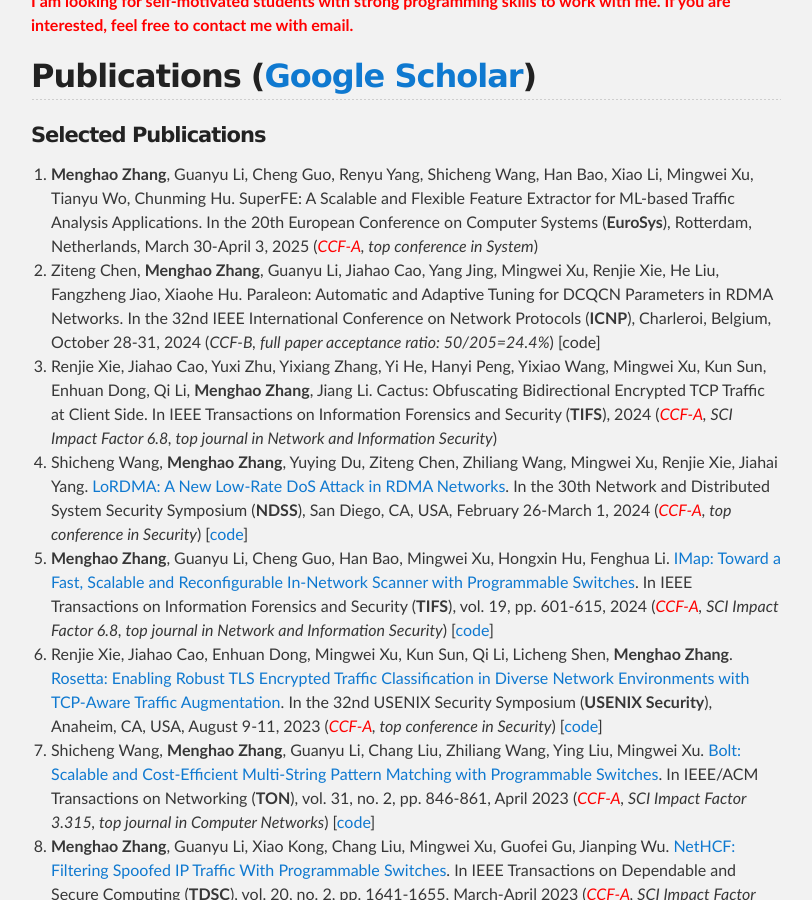
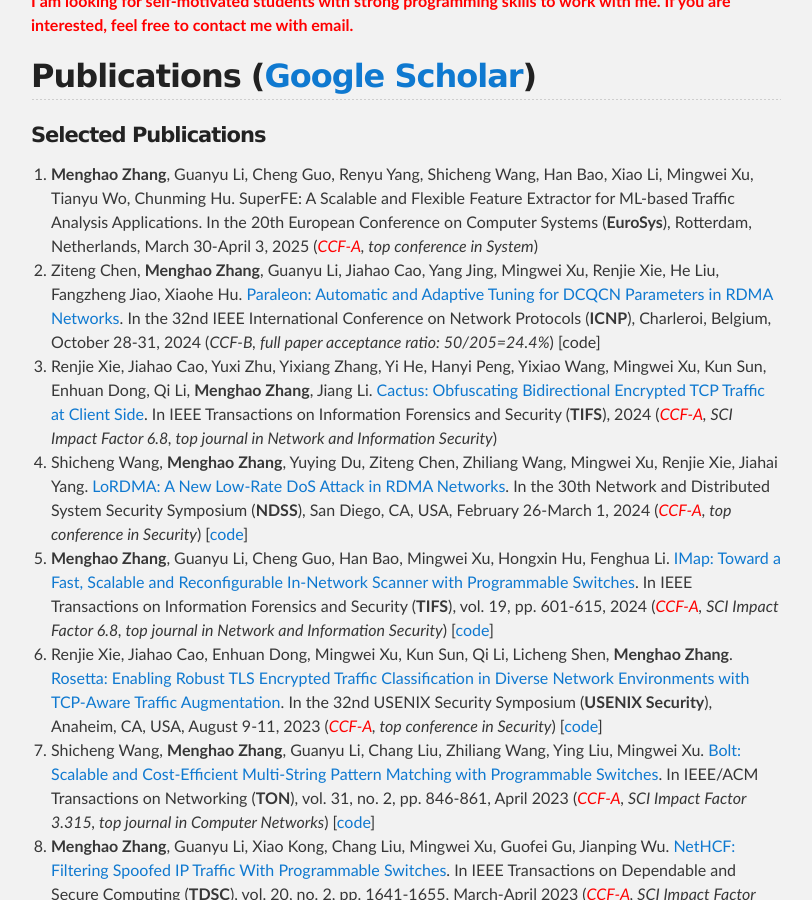
Before and after one commit to zhangmenghao/zhangmenghao.github.io, a Jekyll site: the page built from index.md, in a window 1280 px wide and 900 px high, scrolled down 989 px. Shown: the whole window, without its empty margins (234-1046 px from the left). Built offline with Jekyll 4.4.1, drawn with Linux system fonts in a browser that asks for light colours; some of the changed lines change nothing that is shown; some of the changed text lies outside the part shown.

Commit message:
Update publications

```diff
--- a/index.md
+++ b/index.md
@@ -46,10 +46,10 @@
 SuperFE: A Scalable and Flexible Feature Extractor for ML-based Traffic Analysis Applications.
 In the 20th European Conference on Computer Systems (**EuroSys**), Rotterdam, Netherlands, March 30-April 3, 2025 (*<font color='red'>CCF-A</font>, top conference in System*)
 17. Ziteng Chen, __Menghao Zhang__, Guanyu Li, Jiahao Cao, Yang Jing, Mingwei Xu, Renjie Xie, He Liu, Fangzheng Jiao, Xiaohe Hu.
-Paraleon: Automatic and Adaptive Tuning for DCQCN Parameters in RDMA Networks.
+[Paraleon: Automatic and Adaptive Tuning for DCQCN Parameters in RDMA Networks](./papers/ICNP2024-Paraleon.pdf).
 In the 32nd IEEE International Conference on Network Protocols (**ICNP**), Charleroi, Belgium, October 28-31, 2024 (*CCF-B, full paper acceptance ratio: 50/205=24.4%*) [code]
 16. Renjie Xie, Jiahao Cao, Yuxi Zhu, Yixiang Zhang, Yi He, Hanyi Peng, Yixiao Wang, Mingwei Xu, Kun Sun, Enhuan Dong, Qi Li, __Menghao Zhang__, Jiang Li.
-Cactus: Obfuscating Bidirectional Encrypted TCP Traffic at Client Side.
+[Cactus: Obfuscating Bidirectional Encrypted TCP Traffic at Client Side](./papers/TIFS2024-Cactus.pdf).
 In IEEE Transactions on Information Forensics and Security (**TIFS**), 2024 (*<font color='red'>CCF-A</font>, SCI Impact Factor 6.8, top journal in Network and Information Security*)
 15. Shicheng Wang, __Menghao Zhang__, Yuying Du, Ziteng Chen, Zhiliang Wang, Mingwei Xu, Renjie Xie, Jiahai Yang.
 [LoRDMA: A New Low-Rate DoS Attack in RDMA Networks](./papers/NDSS2024-LoRDMA.pdf).
@@ -58,10 +58,10 @@
 [IMap: Toward a Fast, Scalable and Reconfigurable In-Network Scanner with Programmable Switches](./papers/TIFS2024-IMap.pdf).
 In IEEE Transactions on Information Forensics and Security (**TIFS**), vol. 19, pp. 601-615, 2024 (*<font color='red'>CCF-A</font>, SCI Impact Factor 6.8, top journal in Network and Information Security*) [[code](https://github.com/IMapScanner/IMap)]
 13. Renjie Xie, Jiahao Cao, Enhuan Dong, Mingwei Xu, Kun Sun, Qi Li, Licheng Shen, __Menghao Zhang__.
-[Rosetta: Enabling Robust TLS Encrypted Traffic Classification in Diverse Network Environments with TCP-Aware Traffic Augmentation](./papers/security23-Rosetta.pdf).
+[Rosetta: Enabling Robust TLS Encrypted Traffic Classification in Diverse Network Environments with TCP-Aware Traffic Augmentation](./papers/Security23-Rosetta.pdf).
 In the 32nd USENIX Security Symposium (**USENIX Security**), Anaheim, CA, USA, August 9-11, 2023 (*<font color='red'>CCF-A</font>, top conference in Security*) [[code](https://github.com/sunskyXX/Rosetta)]
 12. Shicheng Wang, __Menghao Zhang__, Guanyu Li, Chang Liu, Zhiliang Wang, Ying Liu, Mingwei Xu.
-[Bolt: Scalable and Cost-Efficient Multi-String Pattern Matching with Programmable Switches](./papers/ton2023-Bolt.pdf).
+[Bolt: Scalable and Cost-Efficient Multi-String Pattern Matching with Programmable Switches](./papers/TON2023-Bolt.pdf).
 In IEEE/ACM Transactions on Networking (**TON**), vol. 31, no. 2, pp. 846-861, April 2023 (*<font color='red'>CCF-A</font>, SCI Impact Factor 3.315, top journal in Computer Networks*) [[code](https://github.com/wangshicheng1225/BOLT-v2)]
 11. __Menghao Zhang__, Guanyu Li, Xiao Kong, Chang Liu, Mingwei Xu, Guofei Gu, Jianping Wu.
 [NetHCF: Filtering Spoofed IP Traffic With Programmable Switches](./papers/TDSC2023-NetHCF.pdf).
@@ -70,51 +70,51 @@
 [NetEC: Accelerating Erasure Coding Reconstruction with In-Network Aggregation](./papers/TPDS2022-NetEC.pdf).
 In IEEE Transactions on Parallel and Distributed Systems (**TPDS**), vol. 33, no. 10, pp. 2571-2583, October 2022 (*<font color='red'>CCF-A</font>, SCI Impact Factor 2.687, top journal in High Performance Computing*) [[code](https://github.com/netec-2019/netec)]
 9. Guanyu Li, __Menghao Zhang__, Cheng Guo, Han Bao, Mingwei Xu, Hongxin Hu, Fenghua Li.
-[IMap: Fast and Scalable In-Network Scanning with Programmable Switches](./papers/nsdi2022-IMap.pdf).
+[IMap: Fast and Scalable In-Network Scanning with Programmable Switches](./papers/NSDI2022-IMap.pdf).
 In the 19th USENIX Symposium on Networked Systems Design and Implementation (**NSDI**), Renton, WA, USA, April 4-6, 2022 (*<font color='red'>CCF-A</font>, full paper acceptance ratio: 50/298=16.8%, top conference in Networked System*) [[code](https://github.com/IMapScanner/IMap)]
 8. Guanyu Li, __Menghao Zhang__, Cheng Guo, Han Bao, Mingwei Xu, Hongxin Hu.
 [Switches are Scanners Too! A Fast and Scalable In-Network Scanner with Programmable Switches](./papers/HotNets2021-IMap.pdf).
 In the 20th ACM Workshop on Hot Topics in Networks (**HotNets**), Virtual Conference, November 10-12, 2021 (*CCF-C, full paper acceptance ratio: 31/101=30.7%*)
 7. Guanyu Li, __Menghao Zhang__, Shicheng Wang, Chang Liu, Mingwei Xu, Ang Chen, Hongxin Hu, Guofei Gu, Qi Li, Jianping Wu.
-[Enabling Performant, Flexible and Cost-Efficient DDoS Defense with Programmable Switches](./papers/ton2021-Poseidon.pdf).
+[Enabling Performant, Flexible and Cost-Efficient DDoS Defense with Programmable Switches](./papers/TON2021-Poseidon.pdf).
 In IEEE/ACM Transactions on Networking (**TON**), vol. 29, no. 4, pp. 1509-1526, August 2021 (*<font color='red'>CCF-A</font>, SCI Impact Factor 3.315, top journal in Computer Networks*)
 6. Shicheng Wang, __Menghao Zhang__, Guanyu Li, Chang Liu, Ying Liu, Xuya Jia, Mingwei Xu.
-[Making Multi-String Pattern Matching Scalable and Cost-Efficient with Programmable Switching ASICs](./papers/infocom2021-Bolt.pdf).
+[Making Multi-String Pattern Matching Scalable and Cost-Efficient with Programmable Switching ASICs](./papers/INFOCOM2021-Bolt.pdf).
 In the 40th IEEE International Conference on Computer Communications (**INFOCOM**), Virtual Conference, May 10-13, 2021 (*<font color='red'>CCF-A</font>, full paper acceptance ratio: 251/1266=19.7%, <font color='red'>Best Paper Award Nomination</font>, Top 13 out of 251 accepted papers*) [[code](https://github.com/wangshicheng1225/BOLT-v2)]
 5. __Menghao Zhang__, Guanyu Li, Lei Xu, Jiasong Bai, Mingwei Xu, Guofei Gu, Jianping Wu.
-[Control Plane Reflection Attacks and Defenses in Software-Defined Networks](./papers/ton2021-sdns-attacks.pdf).
+[Control Plane Reflection Attacks and Defenses in Software-Defined Networks](./papers/TON2021-SDN-Attacks.pdf).
 In IEEE/ACM Transactions on Networking (**TON**), vol. 29, no. 2, pp. 623-636, April 2021 (*<font color='red'>CCF-A</font>, SCI Impact Factor 3.315, top journal in Computer Networks*)
 4. __Menghao Zhang__, Guanyu Li, Shicheng Wang, Chang Liu, Ang Chen, Hongxin Hu, Guofei Gu, Qi Li, Mingwei Xu, Jianping Wu.
 [Poseidon: Mitigating Volumetric DDoS Attacks with Programmable Switches](./papers/NDSS2020-Poseidon.pdf).
 In the 27th Network and Distributed System Security Symposium (**NDSS**), San Diego, CA, USA, February 23-26, 2020 (*<font color='red'>CCF-A</font>, full paper acceptance ratio: 88/506=17.4%, top conference in Security*)
 3. Guanyu Li, __Menghao Zhang__, Chang Liu, Xiao Kong, Ang Chen, Guofei Gu, Haixin Duan.
-[NetHCF: Enabling Line-rate and Adaptive Spoofed IP Traffic Filtering](./papers/ICNP2019NetHCF.pdf).
+[NetHCF: Enabling Line-rate and Adaptive Spoofed IP Traffic Filtering](./papers/ICNP2019-NetHCF.pdf).
 In the 27th IEEE International Conference on Network Protocols (**ICNP**), Chicago, Illinois, USA, October 7-10, 2019 (*CCF-B, full paper acceptance ratio: 38/210=18.1%*) [[code](https://github.com/NetHCF/NetHCF/tree/ICNP19)]
 2. __Menghao Zhang__, Jun Bi, Kai Gao, Yi Qiao, Guanyu Li, Xiao Kong, Zhaogeng Li, Hongxin Hu.
-[Tripod: Towards a Scalable, Efficient and Resilient Cloud Gateway](./papers/jsac2019tripod.pdf).
+[Tripod: Towards a Scalable, Efficient and Resilient Cloud Gateway](./papers/JSAC2019-Tripod.pdf).
 In IEEE Journal on Selected Areas in Communications (**JSAC**), vol. 37, no. 3, pp. 570-585, March 2019 (*<font color='red'>CCF-A</font>, SCI Impact Factor 11.42, top journal in Communications*) [[code](https://github.com/zhangmenghao/Tripod/tree/master/gateway)]
 1. __Menghao Zhang__, Guanyu Li, Lei Xu, Jun Bi, Guofei Gu, Jiasong Bai.
-[Control Plane Reflection Attacks in SDNs: New Attacks and Countermeasures](./papers/raid2018-sdns-attacks.pdf).
+[Control Plane Reflection Attacks in SDNs: New Attacks and Countermeasures](./papers/RAID2018-SDN-Attacks.pdf).
 In the 21st International Symposium on Research in Attacks, Intrusions and Defenses (**RAID**), Heraklion, Crete, Greece, September 10-12, 2018 (*CCF-B, full paper acceptance ratio: 32/145=22.1%*)
 
 #### Others
 17. Xinhao Deng, Mingwei Xu, Qi Li, Weijie Wu, Yuan Yang, __Menghao Zhang__, Yu Zhou, Jianping Wu.
-Exploring Dynamic Rule Caching Under Dependency Constraints for Programmable Switches: Theory, Algorithm, and Implementation.
+[Exploring Dynamic Rule Caching Under Dependency Constraints for Programmable Switches: Theory, Algorithm, and Implementation](./papers/TNSM2024-DROPS.pdf).
 In IEEE Transactions on Network and Service Management (**TNSM**), 2024 (*CCF-C*)
 16. Shiguang Zhang, Jiahao Cao, __Menghao Zhang__, Mingwei Xu, Wei Han, Yanbin Zhai, Zhiming Zhang.
-[Co4U: Efficient and Robust HTTP Message Compression for Edge Computing Networks](./papers/SIGCOMM2024-poster-Co4U.pdf).
+[Co4U: Efficient and Robust HTTP Message Compression for Edge Computing Networks](./papers/SIGCOMM2024-Poster-Co4U.pdf).
 In SIGCOMM Posters and Demos, Sydney, Australia, August 4-8, 2024
 15. Haotian Deng, Yuan Yang, __Menghao Zhang__, Mingwei Xu.
-[CAVER: Enhancing RDMA Load Balancing by Hunting Less-Congested Paths](./papers/SIGCOMM2024-poster-CAVER.pdf).
+[CAVER: Enhancing RDMA Load Balancing by Hunting Less-Congested Paths](./papers/SIGCOMM2024-Poster-CAVER.pdf).
 In SIGCOMM Posters and Demos, Sydney, Australia, August 4-8, 2024 [[code](https://github.com/denght23/CAVER)]
 14. Xiao Li, Shicheng Wang, __Menghao Zhang__, Zhiliang Wang, Mingwei Xu, Jiahai Yang.
-[RDMA Network Performance Anomalies Diagnosis with Hawkeye](./papers/SIGCOMM2024-poster-Hawkeye.pdf).
+[RDMA Network Performance Anomalies Diagnosis with Hawkeye](./papers/SIGCOMM2024-Poster-Hawkeye.pdf).
 In SIGCOMM Posters and Demos, Sydney, Australia, August 4-8, 2024 [[code](https://github.com/lixiao19/Hawkeye-NS3)]
 13. Cheng Guo, __Menghao Zhang__, Guanyu Li, Mingwei Xu.
 [MulTA: Enabling Cost-efficient Multi-task Network Traffic Analysis](./papers/Globecom23-MulTA.pdf).
 In IEEE Global Communications Conference (**Globecom**), Kuala Lumpur, Malaysia, December 4-8, 2023 (*CCF-C*)
 12. Ziteng Chen, __Menghao Zhang__, Guanyu Li, Mingwei Xu.
-[Chameleon: Automatic and Adaptive Tuning for DCQCN Parameters in RDMA Networks](./papers/sigcomm2023-poster-Chameleon.pdf).
+[Chameleon: Automatic and Adaptive Tuning for DCQCN Parameters in RDMA Networks](./papers/SIGCOMM2023-Poster-Chameleon.pdf).
 In SIGCOMM Posters and Demos, New York, USA, September 10-14, 2023
 11. Yichi Xu, Guanyu Li, Jiamin Cao, __Menghao Zhang__, Ying Liu, Mingwei Xu.
 [HyperClassifier: Accurate, Extensible and Scalable Traffic Classification with Programmable Switches](./papers/ICC2023-HyperClassifier.pdf).
@@ -136,20 +136,20 @@
 [When NFV Meets ANN: Rethinking Elastic Scaling for ANN-based NFs](./papers/HDRNets2019ANN-NFV.pdf).
 In the 1st Workshop on Harnessing the Data Revolution in Networking (**HDR-Nets**), co-located with ICNP 2019, Chicago, Illinois, USA, October 7, 2019
 5. Jiasong Bai, __Menghao Zhang__, Jun Bi.
-[Survey of Attacks and Countermeasures for SDN](./papers/zte2018survey.pdf).
+[Survey of Attacks and Countermeasures for SDN](./papers/ZTE2018-Survey.pdf).
 In ZTE Communications, Vol. 16, No. 4, 2018
 4. Jiasong Bai, Jun Bi, __Menghao Zhang__, Guanyu Li.
-[NetHCF: Filtering Spoofed IP Traffic Using Switching ASICs](./papers/sigcomm2018-poster-filtering.pdf).
+[NetHCF: Filtering Spoofed IP Traffic Using Switching ASICs](./papers/SIGCOMM2018-Poster-NetHCF.pdf).
 In SIGCOMM Posters and Demos, Budapest, Hungary, August 20-25, 2018 [[code](https://github.com/zhangmenghao/Anti-spoof/tree/master/hash_version)]
 3. __Menghao Zhang__, Jun Bi, Jiasong Bai, Guanyu Li.
-[FloodShield: Securing the SDN Infrastructure Against Denial-of-Service Attacks](./papers/trustcom2018-floodshield-securing.pdf).
+[FloodShield: Securing the SDN Infrastructure Against Denial-of-Service Attacks](./papers/TrustCom2018-FloodShield.pdf).
 In the 17th IEEE International Conference On Trust, Security And Privacy In Computing And Communications (**TrustCom**), New York, USA, July 31-August 3, 2018 (*CCF-C*) [[code](https://github.com/zhangmenghao/FloodShield)]
 2. __Menghao Zhang__, Jun Bi, Jiasong Bai, Yangyang Wang.
 DoS Attack Defense Framework for SDN Infrastructure.
 <!-- 针对SDN基础设施的拒绝服务攻击防护框架 (./papers/针对SDN基础设施的拒绝服务攻击防护框架.pdf)-->
 In Journal of Southeast University（Natural Science Edition), Jinan, Shandong, China, November 20-24, 2017 (*In Chinese*)
 1. __Menghao Zhang__, Jun Bi, Jiasong Bai, Zhao Dong, Yongbin Li, Zhaogeng Li.
-[FTGuard: A Priority-Aware Strategy Against the Flow Table Overflow Attack in SDN](./papers/sigcomm2017-poster-ftguard.pdf).
+[FTGuard: A Priority-Aware Strategy Against the Flow Table Overflow Attack in SDN](./papers/SIGCOMM2017-Poster-FTGuard.pdf).
 In SIGCOMM Posters and Demos, Los Angeles, CA, USA, August 22–24, 2017 [[code](https://github.com/zhangmenghao/FTGuard)]
 
 
```
Also changed, not shown: 17 other files.
